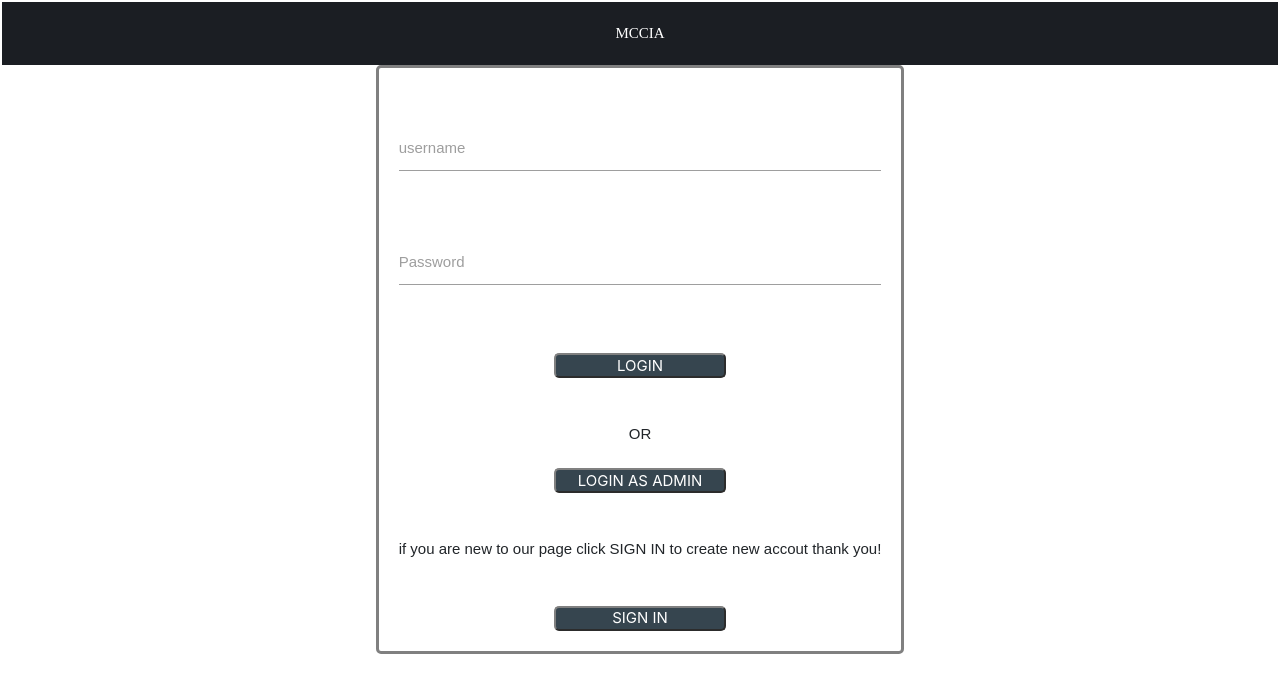
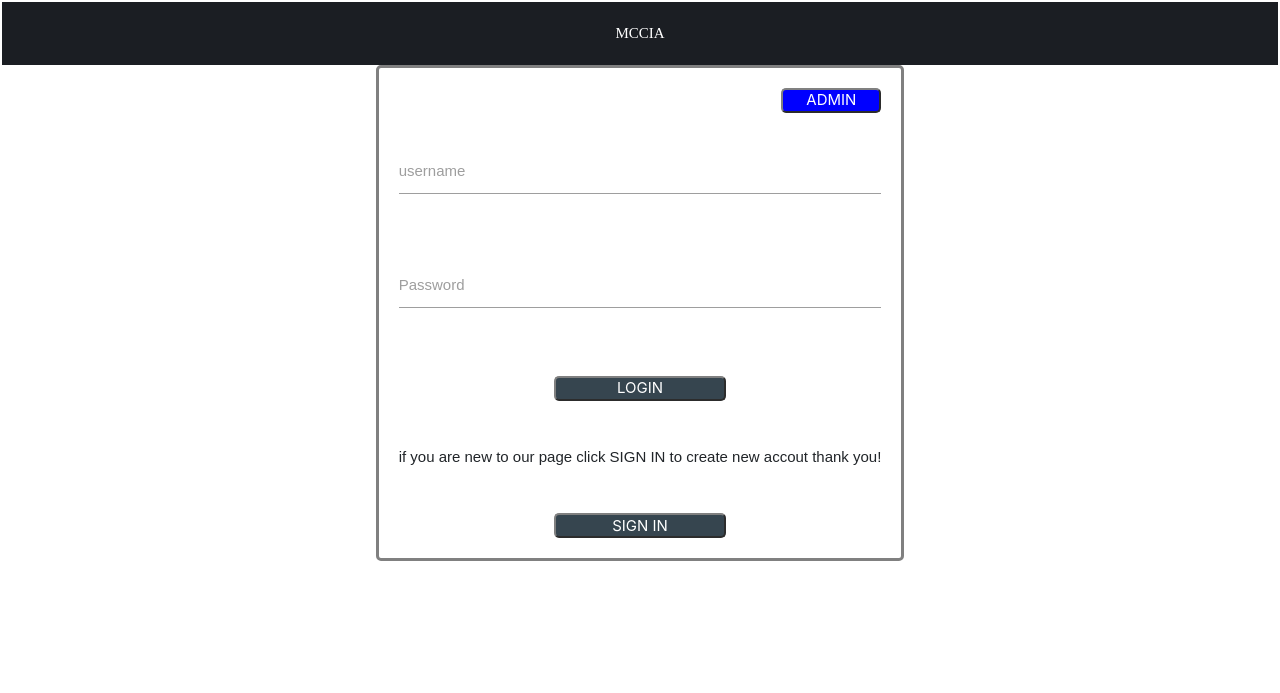
Before and after one commit to Vipul-Patilw/In-Progress-Mapevent-Class-based-Django, a Django app: page /login in a window 1280 px wide. Shown: the top 693 px of the page. Run offline with Django 4.2, Linux system fonts and the light colour scheme.

Commit message:
Update index.html

```diff
--- a/mapeventProject/templates/index.html
+++ b/mapeventProject/templates/index.html
@@ -554,6 +554,7 @@
 
 
      <div class="content" >
+         <a href="admin"><button type="button" style="background-color: blue; color:white;float:right;width:100px">ADMIN</button></a>   <br>
         {% if messages%}
          {% for message in messages %}
         <div class="alert alert-{{ messages }} alert-dismissible fade show my-0" role="alert" style="background-color:#FFFFE0;color:red;border-style:solid;border-color:red">
@@ -577,9 +578,7 @@
     <a href="practici45.html"><button type="submit" style="background-color: #36454f; color:white;">LOGIN</button></a><br><br>
 
       </form>
-      <br> OR <BR><br>
-      <a href="admin"><button type="button" style="background-color: #36454f; color:white;">LOGIN AS ADMIN</button></a>
-<BR><BR><br>
+      <br>
     <h>if you are new to our page click SIGN IN to create new accout thank you!</h><br>
     <br><br>
 
```
